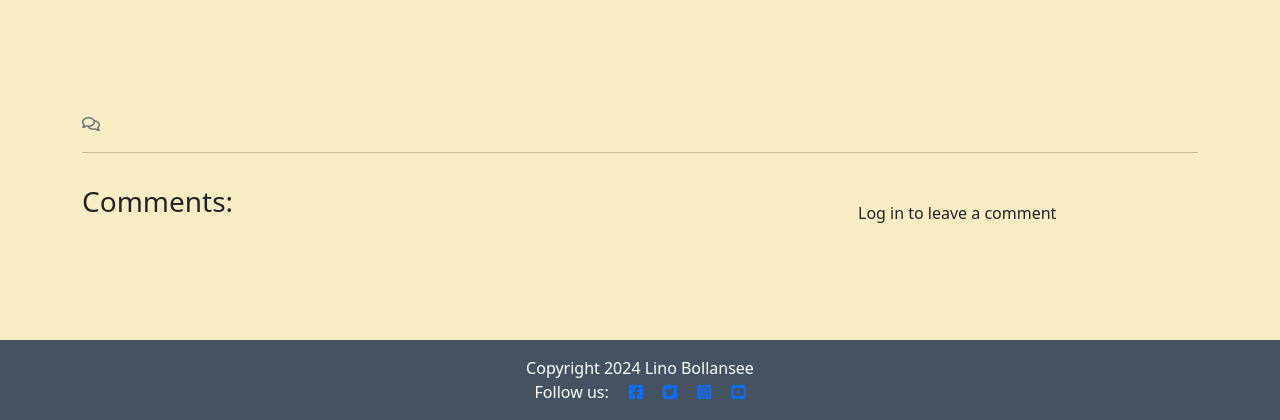
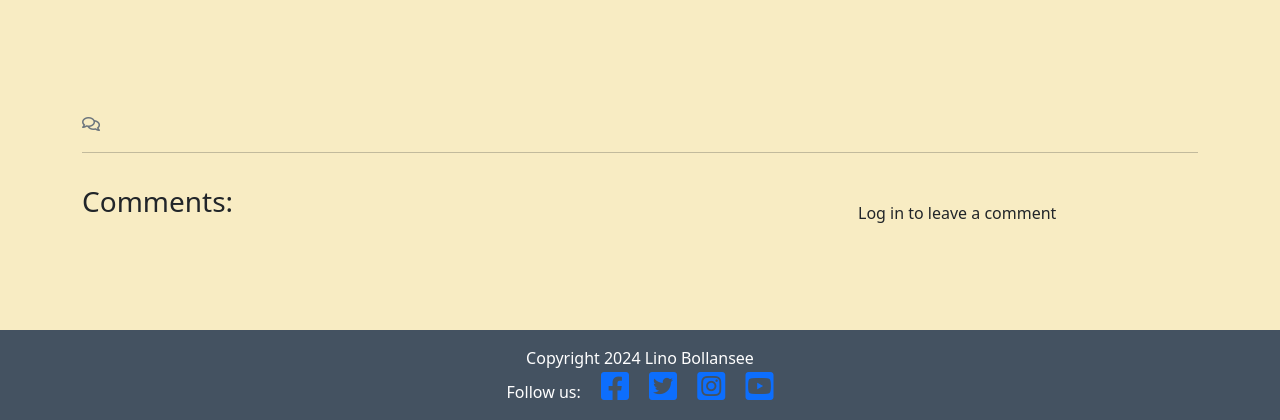
Before and after one commit to linobollansee/the-luxury-blog, a Django app: template blog/templates/blog/post_detail.html in a window 1280 px wide. Shown: the part 380-800 px from the top of the page. Run offline with Django 4.2, Linux system fonts and the light colour scheme; the template is opened without the code that fills it, so the values that code supplies are empty; some libraries are stand-ins or nearby versions.

Commit message:
Social icon size in base.html

```diff
--- a/templates/base.html
+++ b/templates/base.html
@@ -123,10 +123,10 @@
       {% block copyright %}Copyright 2024 Lino Bollansee{% endblock copyright %}
 </p>
         <p class="m-0 text-center text-white">Follow us:
-            <a href="https://www.facebook.com/" target="_blank"><i class="fab fa-facebook-square ms-3"></i></a>
-            <a href="https://twitter.com/" target="_blank"><i class="fab fa-twitter-square ms-3"></i></a>
-            <a href="https://www.instagram.com/" target="_blank"><i class="fab fa-instagram-square ms-3"></i></a>
-            <a href="https://www.youtube.com/" target="_blank"><i class="fab fa-youtube-square ms-3"></i></a>
+            <a href="https://www.facebook.com/" target="_blank"><i class="fab fa-facebook-square ms-3 fa-2x"></i></a>
+            <a href="https://twitter.com/" target="_blank"><i class="fab fa-twitter-square ms-3 fa-2x"></i></a>
+            <a href="https://www.instagram.com/" target="_blank"><i class="fab fa-instagram-square ms-3 fa-2x"></i></a>
+            <a href="https://www.youtube.com/" target="_blank"><i class="fab fa-youtube-square ms-3 fa-2x"></i></a>
         </p>
     </footer>
 
```
